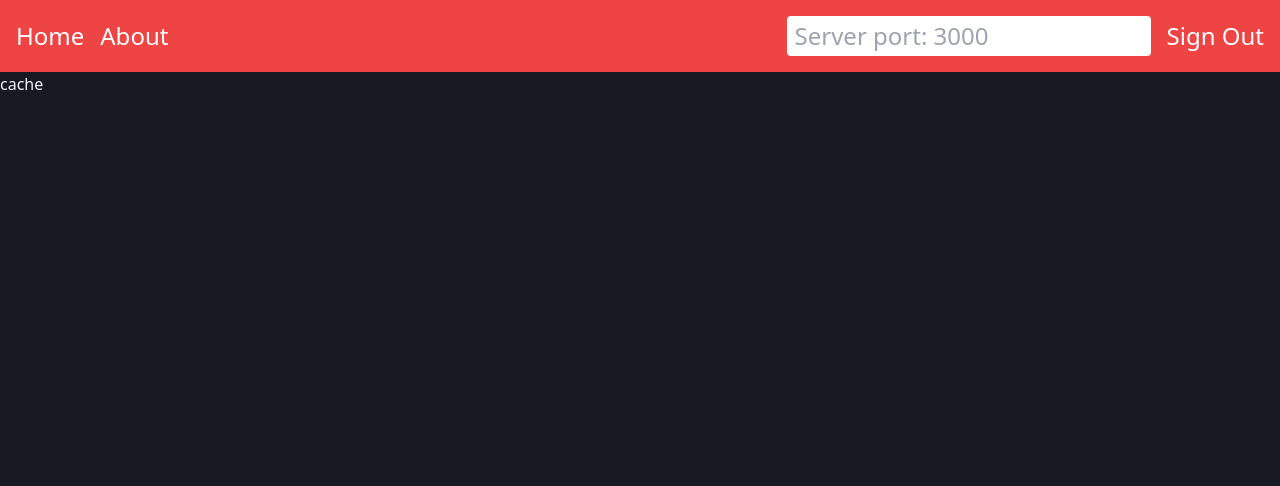
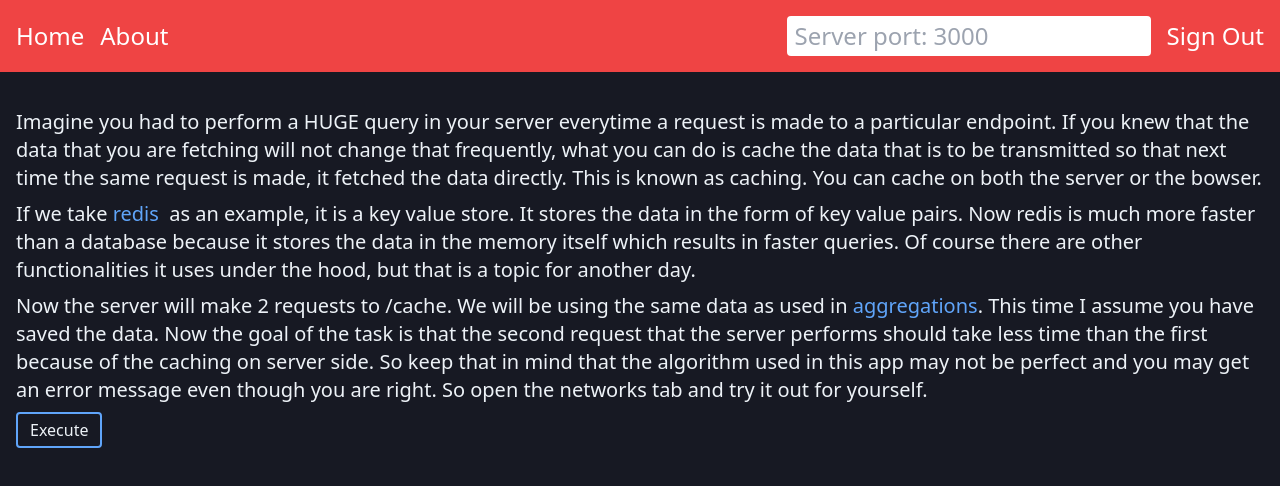
Before and after one commit to ananth243/web-dev-concepts, a Next.js app: page /home/cache in a window 1280 px wide. Shown: the top 486 px of the page. Built offline with nearby package versions, Linux system fonts and the light colour scheme; no server answers; sample sign-in values are in the browser's storage.

Commit message:
Done with majority

```diff
--- /dev/null
+++ b/pages/404.js
@@ -0,0 +1,28 @@
+import Navbar from "../components/Navbar";
+import Typewriter from "typewriter-effect";
+import { useEffect, useContext } from "react";
+import AuthContext from "../Providers/AuthContext";
+import { useRouter } from "next/router";
+export default function Home() {
+  const router = useRouter();
+  const { state, setState } = useContext(AuthContext);
+  setTimeout(()=>{
+      router.push('/home');
+  }, 8000);
+  return (
+    <>
+      <Navbar />
+      <div className="p-10 flex justify-center content-center">
+        <p className="font-mono text-4xl">
+          <Typewriter
+            onInit={(typewriter) => {
+              typewriter
+                .typeString("Page not found. You will be redirected.")
+                .start()
+            }}
+          />
+        </p>
+      </div>
+    </>
+  );
+}
--- a/pages/home/agg.js
+++ b/pages/home/agg.js
@@ -80,7 +80,7 @@ function Agg() {
 function description() {
   return (
     <>
-      <p className="">
+      <p className="text-xl">
         Aggregation pipelines are used to aggregate data from multiple
         collections. Imagine a database full of records of subjects and
         student&apos;s marks in it. Now you are supposed to find the average
@@ -89,13 +89,13 @@ function description() {
         finally divide by total number of students and you have to do this for
         each subject. This is a very inefficient way of doing it.
       </p>
-      <p>
+      <p className="text-xl">
         So aggregation pipelines give you the flexibility to cretae, modify and
         delete fields and group data from different collections (in mongodb, in
         SQL, tables) and it becomes very efficient and beneficial in terms of
         spped to the application.
       </p>
-      <p className="text-red-600">
+      <p className="text-red-600 text-xl">
         Note: If you have already saved the data and are trying this operation
         again, skip the part of saving it again otherwise it will throw an error
       </p>
@@ -106,7 +106,7 @@ function description() {
 function problem() {
   return (
     <>
-      <p>
+      <p className="text-xl">
         There will be a POST request sent to the server with data of the
         following form:
         <Json
@@ -117,7 +117,7 @@ function problem() {
           }}
         />
       </p>
-      <p>
+      <p className="text-xl">
         Save the data in a database of your choice and then perform the
         aggregation where the response should have data of the form:
         <br />
--- a/pages/home/cache.js
+++ b/pages/home/cache.js
@@ -4,10 +4,16 @@ import { post } from "axios";
 import UrlContext from "../../Providers/UrlContext";
 import AuthContext from "../../Providers/AuthContext";
 import { useRouter } from "next/router";
+import Page from "../../components/Page";
+import Link from "next/link";
 
 function Cache() {
   const { url } = useContext(UrlContext);
   const { state } = useContext(AuthContext);
+  const [message, setMessage] = useState({
+    status: false,
+    message: null,
+  });
   const router = useRouter();
   useEffect(() => {
     if (!state) {
@@ -50,15 +56,64 @@ function Cache() {
   }
   return (
     <>
-      <Navbar title='Caching' />
-      <div>cache</div>
-      <button
-        onClick={() => {
-          execute();
-        }}
-      ></button>
+      <Navbar title="Caching" />
+      <Page
+        execute={execute}
+        message={message}
+        description={description}
+        problem={problem}
+      />
     </>
   );
 }
 
+function description() {
+  return (
+    <>
+      <p className="text-xl">
+        Imagine you had to perform a HUGE query in your server everytime a
+        request is made to a particular endpoint. If you knew that the data that
+        you are fetching will not change that frequently, what you can do is
+        cache the data that is to be transmitted so that next time the same
+        request is made, it fetched the data directly. This is known as caching.
+        You can cache on both the server or the bowser.
+      </p>
+      <p className="text-xl">
+        If we take{" "}
+        <a
+          href="https://redis.io/"
+          className="text-blue-400"
+          target="_blank"
+          rel="noreferrer"
+        >
+          redis
+        </a>
+        &nbsp; as an example, it is a key value store. It stores the data in the
+        form of key value pairs. Now redis is much more faster than a database
+        because it stores the data in the memory itself which results in faster
+        queries. Of course there are other functionalities it uses under the
+        hood, but that is a topic for another day.
+      </p>
+    </>
+  );
+}
+
+export function problem() {
+  return (
+    <>
+      <p className="text-xl">
+        Now the server will make 2 requests to /cache. We will be using the same
+        data as used in
+        <Link href="/home/agg" passHref>
+          <h1 className="text-blue-400 inline">&nbsp;aggregations</h1>
+        </Link>
+        . This time I assume you have saved the data. Now the goal of the task
+        is that the second request that the server performs should take less time
+        than the first because of the caching on server side. So keep that in
+        mind that the algorithm used in this app may not be perfect and you may
+        get an error message even though you are right. So open the networks tab and try it out for yourself.
+      </p>
+    </>
+  );
+}
 export default Cache;
--- a/pages/home/headers.js
+++ b/pages/home/headers.js
@@ -5,6 +5,7 @@ import { useRouter } from "next/router";
 import Json from "../../components/Object";
 import UrlContext from "../../Providers/UrlContext";
 import Page from "../../components/Page";
+import axios from "axios";
 
 function Headers() {
   const { state } = useContext(AuthContext);
@@ -22,6 +23,25 @@ function Headers() {
   async function execute() {
     if (!isNaN(url) && url !== "") {
       try {
+        const cookie = Math.floor(Math.random() * 1000000);
+        document.cookie = `username=${cookie}`;
+        const token = Math.floor(Math.random() * 1000000);
+        const response = await axios.get(`http://localhost:${url}/headers`, {
+          headers: {
+            Authorization: `Bearer ${token}`,
+          },
+        });
+        if (response.data.cookie === cookie && response.data.token == token) {
+          setMessage({
+            status: true,
+            message: "Success",
+          });
+        } else {
+          setMessage({
+            status: false,
+            message: "Invalid fields sent",
+          });
+        }
       } catch (e) {
         setMessage({
           status: false,
@@ -73,8 +93,8 @@ function problem() {
       So the client is going to make the following request:
       <br />
       Get request to:
-      <code>&apos;/headers&apos;</code> along with the cookie &apos;token&apos;
-      and authorization header
+      <code>&apos;/headers&apos;</code> along with the cookie, &apos;token&apos;
+      in the and authorization header
       <br />
       and it expects a json response of{" "}
       <Json
--- a/pages/home/jwt.js
+++ b/pages/home/jwt.js
@@ -59,7 +59,7 @@ function Jwt() {
 function description() {
   return (
     <>
-      <div>
+      <div className="text-xl">
         Json Web Tokens are an industry standard for storing user&apos;s data on
         the client side. They are very hard to tamper with without knowing the
         secret that is used to encrypt them. If you have 2 servers using the
@@ -69,7 +69,7 @@ function description() {
           target="_blank"
           rel="noreferrer"
           href="https://jwt.io"
-          className="text-blue-800"
+          className="text-blue-400"
         >
           &nbsp;link.
         </a>
@@ -80,7 +80,7 @@ function description() {
 
 function problem() {
   return (
-    <p>
+    <p className="text-xl">
       There will be a POST request sent to the server with the following data:
       <br />
       <Json
--- a/pages/home/rate.js
+++ b/pages/home/rate.js
@@ -74,14 +74,14 @@ function Rate() {
 function description() {
   return (
     <>
-      <p>
+      <p className="text-xl">
         Rate limiting is a way of preventing brute force attacks. Imagine a
         group of 3000 people making requests to a server at the ame time. If the
         server doesn&apos;t have multiple intances where it can distibute the
         load, these requests could crash the server or more dangerous, reveal
         sensitive data.
       </p>
-      <p>
+      <p className="text-xl">
         To fix this most servers track your ip address when making requests, it
         will check if you are within the quota of requests (per hour or day). If
         it exceeds that threshold the server will not send response for some
@@ -94,13 +94,13 @@ function description() {
 function problem() {
   return (
     <>
-      <p>
+      <p className="text-xl">
         This server will send a series of requests to &apos;/rate&apos;. After 3
         requests within 4 seconds, your server should send a 429 response with a
         message as follows:
         <Json object={{ status: 429, error: "Too many requests" }} />
       </p>
-      <p>
+      <p className="text-xl">
         After 4 seconds the server should send a 200 response with a message as
         follows:
         <Json
--- a/pages/home/stream.js
+++ b/pages/home/stream.js
@@ -3,8 +3,10 @@ import Navbar from "../../components/Navbar";
 import AuthContext from "../../Providers/AuthContext";
 import { useRouter } from "next/router";
 import Page from "../../components/Page";
+import UrlContext from "../../Providers/UrlContext";
 
 function Stream() {
+  const {url} = useContext(UrlContext);
   const { state } = useContext(AuthContext);
   const [message, setMessage] = useState({
     status: false,
@@ -52,25 +54,25 @@ function Stream() {
 function description() {
   return (
     <>
-      <p>
+      <p className="text-xl">
         Streams are a way of handlling data. Streams in node.js are most widely
         used for file reading and transmissions that are very helpful in sending
         or creating files such as images and pdfs
       </p>
-      <p>
+      <p className="text-xl">
         In the core nodejs module fs we are offered with a few methods that are
         used to read and write files such as createReadStream and
         createWriteStream. An example of this is present in{" "}
         <code>/api/stream</code>
       </p>
-      <p>
+      <p className="text-xl">
         For example by clicking this{" "}
         <a download href="/api/stream" className="text-blue-400">
           link
         </a>
         &nbsp;it will trigger a download
       </p>
-      <p>
+      <p className="text-xl">
         Now why are streams important. Imagine you had to transfer 200 gb of
         data across the internet through a server that has a hypothetical ram of
         20 GB. See the issue? You would need to break the 200 gb into 20 gb
@@ -83,7 +85,7 @@ function description() {
 function problem() {
   return (
     <>
-      <p>
+      <p className="text-xl">
         Create any file you want to. Can be a pdf or a txt file also. When you
         are ready the server will send a get request to /stream. You have to
         read the file contents and send the contents as the response.
```
Also changed, not shown: pages/home/xss.js (+17 -5 lines), 1 other file (tests, documents, lock files or other folders).
